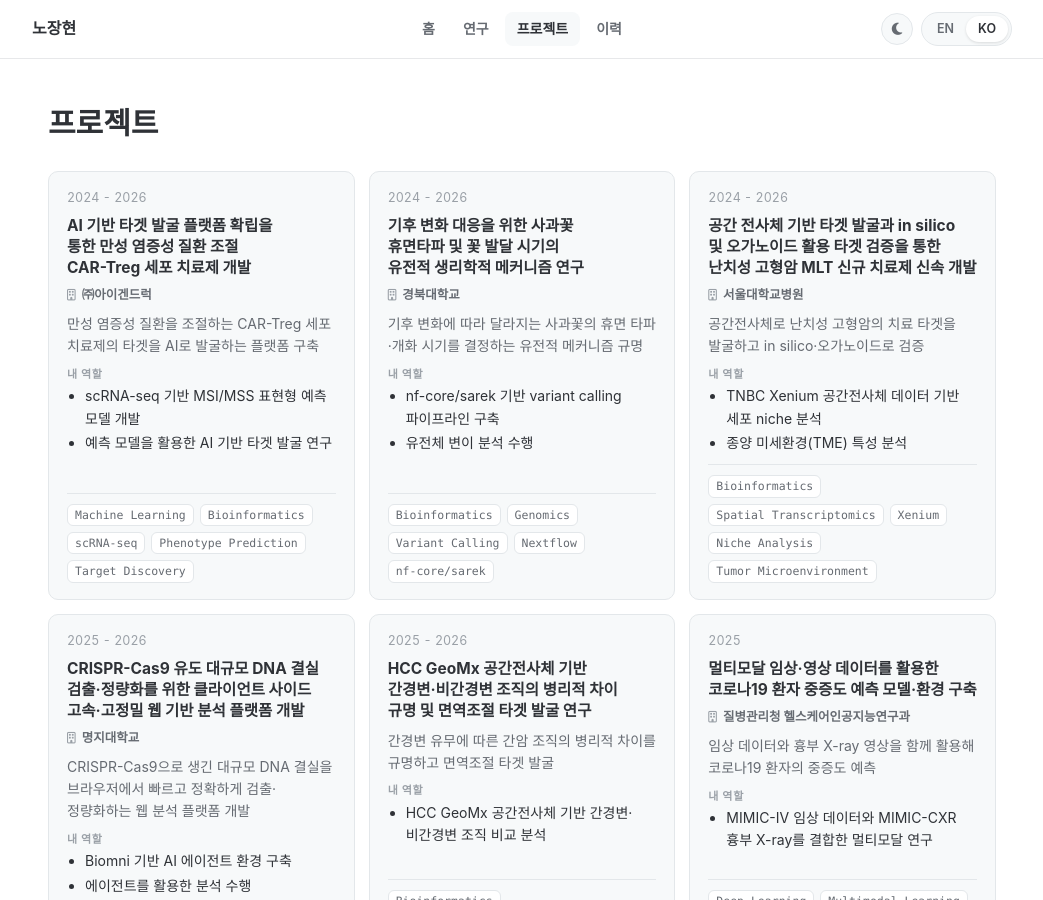
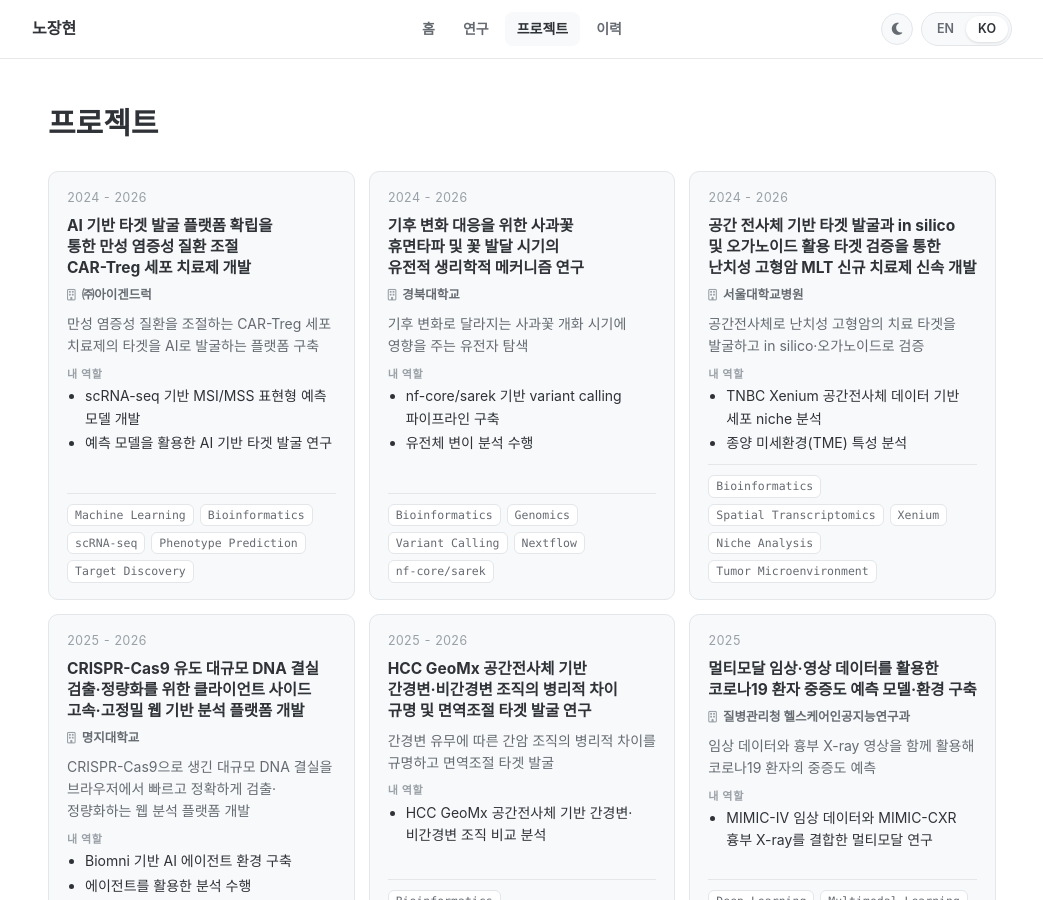
Before and after one commit to janghyunnoh/janghyunnoh.github.io, a Jekyll site: the page built from ko/projects/index.md, in a window 1280 px wide and 900 px high. Shown: the whole window, without its empty margins (118-1161 px from the left). Built offline with Jekyll 4.4.1, drawn with Linux system fonts in a browser that asks for light colours.

Commit message:
Projects: simpler summary for apple blossom project
Co-Authored-By: Claude Opus 5.5 <noreply@anthropic.com>
Claude-Session: https://claude.ai/code/session_01KSQJoZP1auZdYkoBxWPSet

```diff
--- a/_data/projects.yml
+++ b/_data/projects.yml
@@ -27,8 +27,8 @@
   title_ko: "기후 변화 대응을 위한 사과꽃 휴면타파 및 꽃 발달 시기의 유전적 생리학적 메커니즘 연구"
   org: "Kyungpook National University"
   org_ko: "경북대학교"
-  summary: "Uncover the genetic mechanisms behind apple blossom dormancy release and flowering time as the climate changes."
-  summary_ko: "기후 변화에 따라 달라지는 사과꽃의 휴면 타파·개화 시기를 결정하는 유전적 메커니즘 규명"
+  summary: "Find the genes that affect when apple trees bloom as the climate changes."
+  summary_ko: "기후 변화로 달라지는 사과꽃 개화 시기에 영향을 주는 유전자 탐색"
   role:
     - "Built a variant-calling pipeline with nf-core/sarek"
     - "Ran the genomic variant analysis"
```
